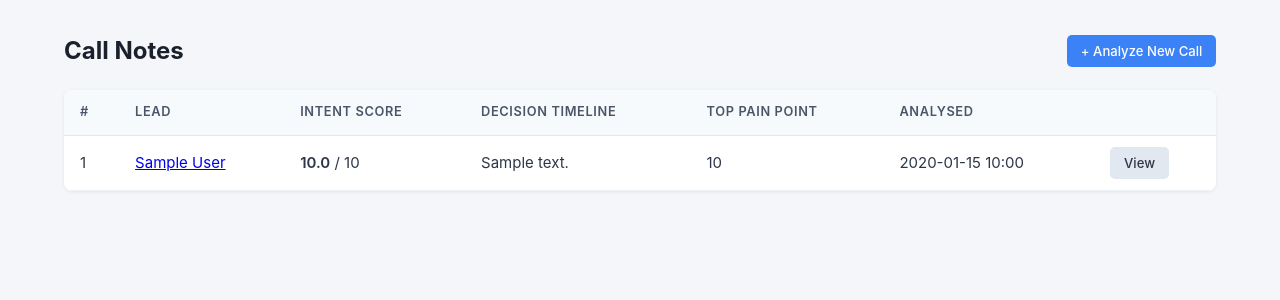
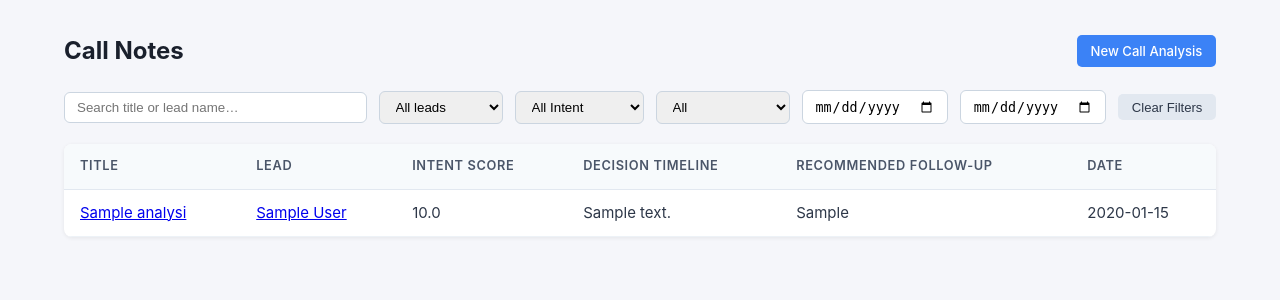
Before and after one commit to jmulvany127/GTM_AI_Automation, a FastAPI app: template templates/call_notes_list.html in a window 1280 px wide. Shown: the part 52-352 px from the top of the page. Run offline with FastAPI, Linux system fonts and the light colour scheme; the template is opened without the code that fills it: most values are stand-ins (such as "Sample title", 1, 10 or a date in 2020); parts of the project's set-up code (start-up, migrations or seed data) failed here and were passed over.

Commit message:
feat: add call notes list dashboard page with filtering
Rebuilt call_notes_list.html with filter bar (search, lead, intent, linked, date range), data attributes on rows, client-side JS filtering, intent badge classes, and correct 6-column table (Title, Lead, Intent, Timeline, Follow-up, Date). Updated dashboard_call_notes_list route to fetch all_leads for the filter dropdown.

Co-Authored-By: Claude Sonnet 4.6 <noreply@anthropic.com>

```diff
--- a/templates/call_notes_list.html
+++ b/templates/call_notes_list.html
@@ -5,59 +5,162 @@
 {% block content %}
 <div class="page-header">
   <h1>Call Notes</h1>
-  <a href="/docs#/call-intelligence/analyze_call_call_notes_analyze_post" target="_blank" class="btn btn-primary">
-    + Analyze New Call
-  </a>
+  <a href="/dashboard/call-notes/new" class="btn btn-primary">New Call Analysis</a>
+</div>
+
+<div id="filter-bar" style="display:flex; flex-wrap:wrap; gap:0.75rem; align-items:center; margin-bottom:1.25rem;">
+  <input
+    type="text"
+    id="search-input"
+    placeholder="Search title or lead name…"
+    style="flex:1; min-width:180px; padding:0.45rem 0.75rem; border:1px solid #cbd5e0; border-radius:6px;"
+  >
+
+  <select id="filter-lead" style="padding:0.45rem 0.75rem; border:1px solid #cbd5e0; border-radius:6px;">
+    <option value="">All leads</option>
+    {% for lead in all_leads %}
+    <option value="{{ lead.id }}">{{ lead.first_name }} {{ lead.last_name }}</option>
+    {% endfor %}
+  </select>
+
+  <select id="filter-intent" style="padding:0.45rem 0.75rem; border:1px solid #cbd5e0; border-radius:6px;">
+    <option value="">All Intent</option>
+    <option value="high">High (7+)</option>
+    <option value="mid">Medium (4–7)</option>
+    <option value="low">Low (&lt;4)</option>
+  </select>
+
+  <select id="filter-linked" style="padding:0.45rem 0.75rem; border:1px solid #cbd5e0; border-radius:6px;">
+    <option value="">All</option>
+    <option value="linked">Linked to Lead</option>
+    <option value="unlinked">No Lead</option>
+  </select>
+
+  <input type="date" id="filter-date-from" style="padding:0.45rem 0.75rem; border:1px solid #cbd5e0; border-radius:6px;">
+  <input type="date" id="filter-date-to" style="padding:0.45rem 0.75rem; border:1px solid #cbd5e0; border-radius:6px;">
+
+  <button class="btn btn-secondary" onclick="clearFilters()">Clear Filters</button>
 </div>
 
 <div class="table-wrapper">
   <table>
     <thead>
       <tr>
-        <th>#</th>
+        <th>Title</th>
         <th>Lead</th>
         <th>Intent Score</th>
         <th>Decision Timeline</th>
-        <th>Top Pain Point</th>
-        <th>Analysed</th>
-        <th></th>
+        <th>Recommended Follow-up</th>
+        <th>Date</th>
       </tr>
     </thead>
-    <tbody>
+    <tbody id="calls-tbody">
       {% for item in analyses %}
-      <tr>
-        <td>{{ item.analysis.id }}</td>
+      <tr
+        data-title="{{ (item.analysis.title or '') | lower }}"
+        data-lead-name="{{ (item.lead.first_name ~ ' ' ~ item.lead.last_name) | lower if item.lead else '' }}"
+        data-lead-id="{{ item.lead.id if item.lead else '' }}"
+        data-intent="{{ 'high' if item.analysis.buying_intent_score is not none and item.analysis.buying_intent_score >= 7 else ('mid' if item.analysis.buying_intent_score is not none and item.analysis.buying_intent_score >= 4 else ('low' if item.analysis.buying_intent_score is not none else '')) }}"
+        data-linked="{{ 'linked' if item.lead else 'unlinked' }}"
+        data-date="{{ item.analysis.created_at.strftime('%Y-%m-%d') if item.analysis.created_at else '' }}"
+      >
+        <td>
+          <a href="/dashboard/call-notes/{{ item.analysis.id }}">
+            {{ item.analysis.title or ("Call Analysis #" ~ item.analysis.id) }}
+          </a>
+        </td>
         <td>
           {% if item.lead %}
             <a href="/dashboard/leads/{{ item.lead.id }}">{{ item.lead.first_name }} {{ item.lead.last_name }}</a>
           {% else %}
-            <span style="color:#a0aec0;">—</span>
+            <span style="color:#a0aec0;">No lead linked</span>
           {% endif %}
         </td>
         <td>
           {% if item.analysis.buying_intent_score is not none %}
-            <span style="font-weight:600;">{{ "%.1f"|format(item.analysis.buying_intent_score) }}</span> / 10
+            {% if item.analysis.buying_intent_score >= 7 %}
+              <span class="intent-badge intent-badge-high">{{ "%.1f"|format(item.analysis.buying_intent_score) }}</span>
+            {% elif item.analysis.buying_intent_score >= 4 %}
+              <span class="intent-badge intent-badge-mid">{{ "%.1f"|format(item.analysis.buying_intent_score) }}</span>
+            {% else %}
+              <span class="intent-badge intent-badge-low">{{ "%.1f"|format(item.analysis.buying_intent_score) }}</span>
+            {% endif %}
           {% else %}
             —
           {% endif %}
         </td>
         <td>{{ item.analysis.decision_timeline or "—" }}</td>
-        <td style="max-width:280px; overflow:hidden; text-overflow:ellipsis; white-space:nowrap;">
-          {{ item.analysis.pain_points or "—" }}
+        <td>
+          {% if item.analysis.recommended_follow_up %}
+            {% if item.analysis.recommended_follow_up | length > 80 %}
+              {{ item.analysis.recommended_follow_up[:80] }}…
+            {% else %}
+              {{ item.analysis.recommended_follow_up }}
+            {% endif %}
+          {% else %}
+            —
+          {% endif %}
         </td>
-        <td>{{ item.analysis.created_at.strftime("%Y-%m-%d %H:%M") if item.analysis.created_at else "—" }}</td>
-        <td>
-          <a href="/dashboard/call-notes/{{ item.analysis.id }}" class="btn btn-secondary">View</a>
-        </td>
+        <td>{{ item.analysis.created_at.strftime("%Y-%m-%d") if item.analysis.created_at else "—" }}</td>
       </tr>
       {% else %}
       <tr>
-        <td colspan="7" style="text-align:center; color:#a0aec0; padding:2rem;">
-          No call analyses yet. Submit a transcript via the API or click &ldquo;Analyze New Call&rdquo; above.
+        <td colspan="6" style="text-align:center; color:#a0aec0; padding:2rem;">
+          No call analyses yet. Click &ldquo;New Call Analysis&rdquo; to get started.
         </td>
       </tr>
       {% endfor %}
     </tbody>
   </table>
 </div>
+
+<script>
+function applyFilters() {
+  const search = document.getElementById('search-input').value.toLowerCase();
+  const leadFilter = document.getElementById('filter-lead').value;
+  const intentFilter = document.getElementById('filter-intent').value;
+  const linkedFilter = document.getElementById('filter-linked').value;
+  const dateFrom = document.getElementById('filter-date-from').value;
+  const dateTo = document.getElementById('filter-date-to').value;
+
+  document.querySelectorAll('#calls-tbody tr').forEach(row => {
+    const title = row.dataset.title || '';
+    const leadName = row.dataset.leadName || '';
+    const leadId = row.dataset.leadId || '';
+    const intent = row.dataset.intent || '';
+    const linked = row.dataset.linked || '';
+    const date = row.dataset.date || '';
+
+    let show = true;
+    if (search && !title.includes(search) && !leadName.includes(search)) show = false;
+    if (leadFilter && leadId !== leadFilter) show = false;
+    if (intentFilter && intent !== intentFilter) show = false;
+    if (linkedFilter && linked !== linkedFilter) show = false;
+    if (dateFrom && date && date < dateFrom) show = false;
+    if (dateTo && date && date > dateTo) show = false;
+
+    row.style.display = show ? '' : 'none';
+  });
+}
+
+function clearFilters() {
+  document.getElementById('search-input').value = '';
+  document.getElementById('filter-lead').value = '';
+  document.getElementById('filter-intent').value = '';
+  document.getElementById('filter-linked').value = '';
+  document.getElementById('filter-date-from').value = '';
+  document.getElementById('filter-date-to').value = '';
+  applyFilters();
+}
+
+document.addEventListener('DOMContentLoaded', () => {
+  ['search-input', 'filter-date-from', 'filter-date-to'].forEach(id => {
+    document.getElementById(id).addEventListener('input', applyFilters);
+  });
+  ['filter-lead', 'filter-intent', 'filter-linked'].forEach(id => {
+    document.getElementById(id).addEventListener('input', applyFilters);
+    document.getElementById(id).addEventListener('change', applyFilters);
+  });
+});
+</script>
 {% endblock %}
```
Also changed, not shown: app/routers/dashboard.py (+15 -2 lines).
